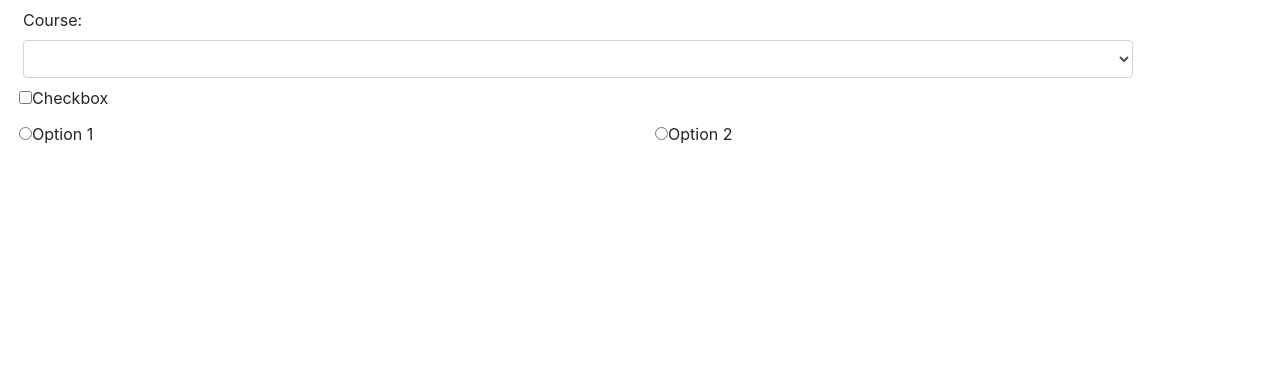
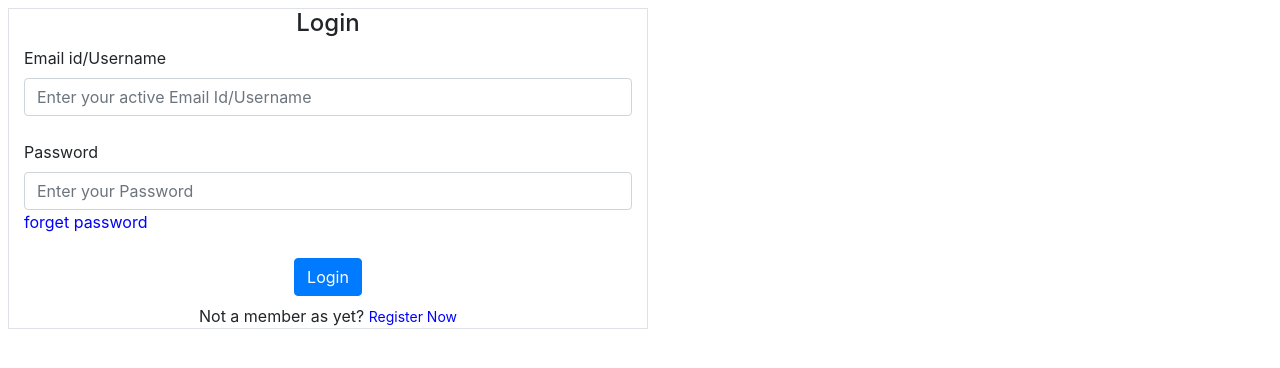
Before and after one commit to SurbhiBisarwal/welcome, an Angular app: page / in a window 1280 px wide. Shown: the top 368 px of the page. Built offline with nearby package versions, Linux system fonts and the light colour scheme.

Commit message:
Login NG-A5#3

```diff
--- a/src/app/app.component.html
+++ b/src/app/app.component.html
@@ -1,44 +1,36 @@
-<div class="container m-2">
-  <label>Course: </label>
-  <select
-    class="form-control"
-    [(ngModel)]="course"
-    (mouseenter)="event('dp mouseenter')"
-    (focus)="event('dp focus')"
-    (change)="event('dp change')"
-  >
-    <option *ngFor="let c1 of courses">{{ c1 }}</option>
-  </select>
-</div>
-<div class="row m-1">
-  <div class="col">
+<div class="container m-2 border w-50">
+  <h4 class="text-center">Login</h4>
+  <div>
+    <label>Email id/Username</label><br />
     <input
-      type="checkbox"
-      [(ngModel)]="working"
-      (mouseenter)="event('cb mouseenter')"
-      (focus)="event('cb focus')"
-      (change)="event('cb change')"
+      class="form-control"
+      type="text"
+      placeholder="Enter your active Email Id/Username"
+      [(ngModel)]="email"
+      (focus)="event('focus in')"
+      (focusout)="validateField('email')"
     />
-    <label>Checkbox</label>
+    <div *ngIf="showEmailError" class="text-danger">
+      Please enter your Email Id/Username
+    </div>
+    <br />
+    <label>Password</label><br />
+    <input
+      class="form-control"
+      type="password"
+      placeholder="Enter your Password"
+      [(ngModel)]="password"
+      (focus)="event('p focus in')"
+      (focusout)="validateField('password')"
+    />
+    <div *ngIf="showPasswordError" class="text-danger">
+      Please enter your password
+    </div>
+    <p style="color: blue">forget password</p>
+    <div class="text-center">
+      <button class="btn btn-primary m-2">Login</button><br />
+      Not a member as yet?
+      <small style="color: blue">Register Now</small>
+    </div>
   </div>
 </div>
-<div class="row m-1">
-  <div class="col-6">
-    <input
-      type="radio"
-      value="Option1"
-      [(ngModel)]="options"
-      (change)="event('rd change1')"
-    />
-    <label>Option 1</label>
-  </div>
-  <div class="col-6">
-    <input
-      type="radio"
-      value="Option2"
-      [(ngModel)]="options"
-      (change)="event('rd change2')"
-    />
-    <label>Option 2</label>
-  </div>
-</div>
--- a/src/app/app.component.ts
+++ b/src/app/app.component.ts
@@ -5,8 +5,31 @@ import { Component } from "@angular/core";
   styleUrls: ["./app.component.scss"],
 })
 export class AppComponent {
-  courses: string[] = ["Angular", "Python", "Java", "Spring Boot"];
+  email: string = "";
+  password: string = "";
+  showEmailError: boolean = false;
+  showPasswordError: boolean = false;
+
+  // Event handling method
   event(s: string) {
     console.log(s);
   }
+
+  // Method to validate fields on focusout
+  validateField(field: string) {
+    if (field === "email") {
+      this.showEmailError = this.email.trim() === "";
+    } else if (field === "password") {
+      this.showPasswordError = this.password.trim() === "";
+    }
+  }
+
+  // Method to reset error state on focus
+  resetError(field: string) {
+    if (field === "email") {
+      this.showEmailError = false;
+    } else if (field === "password") {
+      this.showPasswordError = false;
+    }
+  }
 }
```
